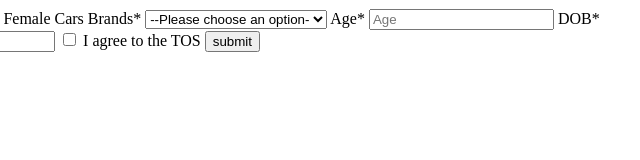
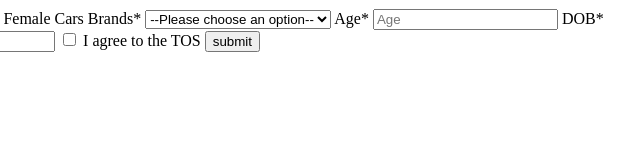
Before and after one commit to acciojob/signup-form-car-Sonu34668, a website: page main.html in a window 1280 px wide. Shown: the full height of the page, 629-1269 px from the left. Drawn offline with Linux system fonts and the light colour scheme.

Commit message:
created a submission

```diff
--- a/main.html
+++ b/main.html
@@ -1,171 +1,3 @@
-<!DOCTYPE html>
-
-<!-- <html>
-<head>
-	<link rel="stylesheet" href="styles.css">
-</head>
-<body>
-	<!-- the entire body must be written by student
-    <script type="text/javascript" src="./script.js">
-</script>
-	<form action ="/tutorial/action.html" method="get">
-	<div>
-		<label for="Name" required>Name </label>
-		<input type="name" placeholder="Name">
-	</div>
-	<div>
-		<label for="Email" required>Email</label>
-		<input type="name" placeholder="Email">
-	</div>
-	<div>
-		<label for="Gender" required>Gender</label>
-		Male<input type="radio" name = "Gender">
-		Female<input type="radio" name="Gender">
-		Third gender<input type="radio" name="Gender"><br>
-	</div>
-	<div>
-		<label for="Car Brands" required>Car Brands</label>
-		<Select name="Car Brands"><br>
-			<option>Please choose an option</option><br>
-			<option>BMW</option><br>
-			<option> Audi</option><br>
-			<option>Mercedez</option><br>
-		    </Select>
-	</div>
-	<div>
-	<label id="Age" required> Age</label>
-		<input type="number" placeholder="Age"><br>
-	</div>
-	<div>
-		<label for="DOB" required>DOB</label>
-		<input type="number" placeholder="dd/mm/yyyy">
-	</div>
-	<div>
-		<label for="Phone Number" required>Phone Number</label>
-		<input type="number" placeholder="Enter your number">
-	</div>
-	<div>
-		<label for="Password" required>Password</label>
-		<input type="name" placeholder="Password">
-	</div>
-	<div>
-		<input type="checkbox">I agree to the TOS<br>
-	</div>
-	<div>
-		<input type="submit" value="Submit"
-	</div>
-	</div>
-	</form>
-</body>
-</html> -->
-<!DOCTYPE html>
-<!--
-<html>
-
-<head>
-	<link rel="stylesheet" href="styles.css">
-</head>
-
-<body>
-	<form method="post">
-		<label for="name"> Name*</label>
-		<input type="text" id="name" placeholder="Name" required ><br>
-
-		<label for="email"> Email*</label>
-		<input type="email" id="email"  placeholder="Email" required><br>
-
-		<label for="gender"> Gender*</label>
-		<input type="radio" name="gender" id="gender_m" required>
-		<label for="gender_m">Male</label>
-	    <input type="radio" name="gender" id="gender_f" required>
-        <label for="gender_f">Female</label><br>
-
-		<label for="cars"> Car Brands*</label>
-		<select id="cars" required>
-			<option value="">--Please choose an option--</option>
-					<option value="bmw">BMW</option>
-					<option value="audi">Audi</option>
-			       <option value="mercedez">Mercedez</option>
-		</select><br>
-
-		<label for="age"> Age*</label>
-		<input type="number" id="age"  placeholder="Age" required><br>
-
-		<label for="dob"> DOB*</label>
-		<input type="date" id="dob" required><br>
-
-		<label for="phone"> Phone Number</label>
-		<input type="tel" id="tel" placeholder="xxx-xxx-xxxx" required><br>
-
-		<label for="password"> Password*</label>
-		<input type="password" id="password"  placeholder="Password" required><br>
-
-		<input type="checkbox" required id="tos">
-		<label for="tos">I agree to the TOS</label><br>
-
-		<button type="submit">submit</button>
-
-	</form>
-	<!-- the entire body must be written by student
-    <script type="text/javascript" src="./script.js">
-    </script>
-
-</body>
-
-</html> -->
-<!-- <html>
-
-<head>
-	<link rel="stylesheet" href="styles.css">
-</head>
-
-<body>
-	<form method="post">
-          <label for="name">Name*</label>
-		  <input type="text" name="name" id="name" placeholder="Name" required>
-
-		  <label for="email">Email*</label>
-		  <input type="email" name="email" id="email" placeholder="Email" required>
-
-		  <label for="gender">Gender*</label>
-		  <label for="Male">Male</label>
-		  <input type="radio" name="gender" id="gender_m" required>
-		  <label for="Female">Female</label>
-		  <input type="radio" name="gender" id="gender_m" required>
-
-		  <label for="cars">Car Brands*</label>
-		  <select name="cars" id="cars">
-			<option value="--Please choose an option--" disabled selected>--Please choose an option--</option>
-			<option id="cars" value="BMW" required>BMW</option>
-			<option id="cars" value="Audi" required>Audi</option>
-			<option id="cars" value="Mercedez" required>Mercedez</option>
-		  </select>
-
-		  <label for="age">Age*</label>
-		  <input type="number" name="age" id="age" placeholder="Age" required>
-
-		  <label for="dob">DOB*</label>
-		  <input type="date" name="dob" id="dob" required>
-
-		  <label for="tel">Phone Number</label>
-		  <input type="tel" name="tel" id="tel" placeholder="xxx-xxx-xxxx">
-
-		  <label for="password">Password*</label>
-		  <input type="password" name="password" placeholder="password" id="password" required>
-
-		  <label for="tos">Checkbox*</label>
-		  <input type="checkbox" name="tos" id="tos" required>
-		  <label for="tos">I agree to the TOS</label>
-
-		  <button type="submit">submit</button>
-	</form>
-	<!-- the entire body must be written by student
-    <script type="text/javascript" src="./script.js">
-</script>
-
-</body>
-
-</html> -->
 <!DOCTYPE html>
 
 <html>
@@ -190,7 +22,7 @@
 
 		<label for="cars">Cars Brands*</label>
 		<select id="cars" required>
-			<option value="" selected disabled>--Please choose an option-</option>
+			<option value="" selected disabled>--Please choose an option--</option>
 			<option value="bmw">BMW</option>
 			<option value="audi">Audi</option>
 			<option value="mercedez">Mercedez</option>
```
